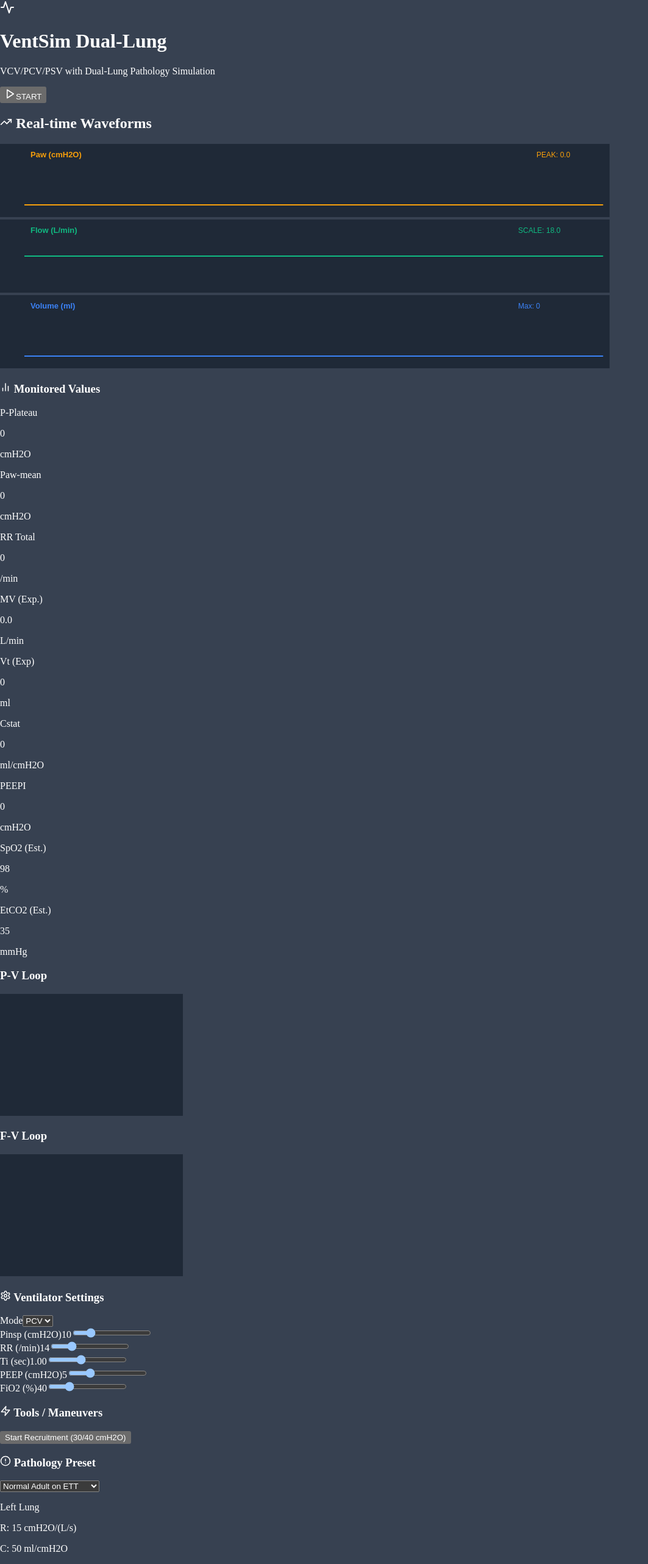
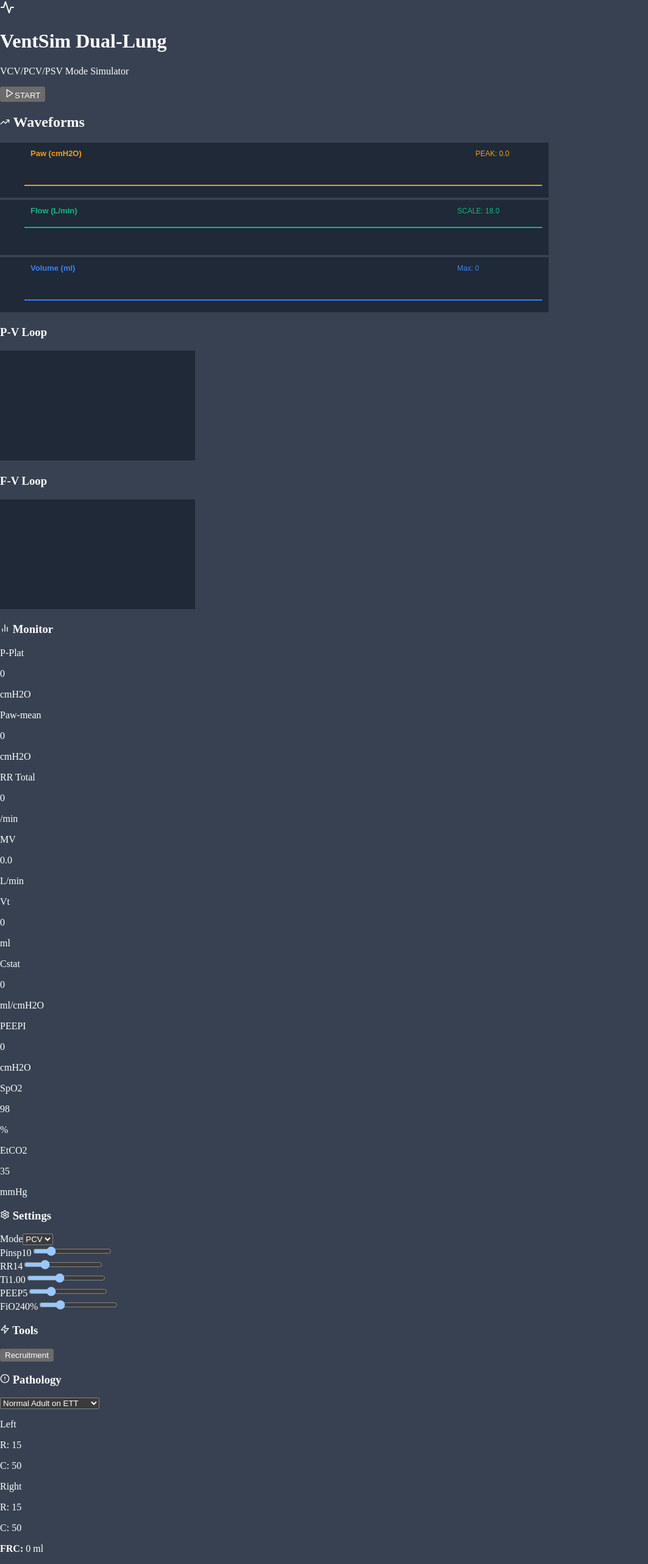
Before and after one commit to NTWKKM/vent2sim, a React (Vite) app: page / in a window 1280 px wide. Shown: the top 2565 px of the page at 61% size, without its empty margins (0-1063 px from the left). Built offline with nearby package versions, Linux system fonts and the light colour scheme.

Commit message:
Add files via upload

```diff
--- a/src/main.jsx
+++ b/src/main.jsx
@@ -1,6 +1,6 @@
 import React, { useState, useEffect, useRef, useCallback, useMemo } from 'react';
 import ReactDOM from 'react-dom/client';
-import { Play, Pause, Activity, Settings, BarChart2, AlertCircle, TrendingUp, Zap, RefreshCw } from 'lucide-react';
+import { Play, Pause, Activity, Settings, BarChart2, AlertCircle, TrendingUp, Zap } from 'lucide-react';
 import { getDynamicCompliance } from './physics/compliance';
 import { getDynamicResistance } from './physics/resistance';
 import { PATHOLOGY_PRESETS } from './physics/pathologyPresets';
@@ -434,137 +434,141 @@ function App() {
   };
 
   return (
-    <div className="min-h-screen bg-white text-gray-900 p-4">
-      <div className="max-w-7xl mx-auto">
+    <div className="min-h-screen bg-white text-gray-900 p-3">
+      <div className="w-full">
         {/* HEADER */}
-        <header className="flex justify-between items-center mb-6 pb-4 border-b border-gray-200">
+        <header className="flex justify-between items-center mb-4 pb-3 border-b border-gray-200">
           <div className="flex items-center gap-3">
-            <Activity className="h-7 w-7 text-blue-600" />
+            <Activity className="h-6 w-6 text-blue-600" />
             <div>
-              <h1 className="text-3xl font-bold">VentSim <span className="text-blue-600">Dual-Lung</span></h1>
-              <p className="text-sm text-gray-500">VCV/PCV/PSV with Dual-Lung Pathology Simulation</p>
+              <h1 className="text-2xl font-bold">VentSim <span className="text-blue-600">Dual-Lung</span></h1>
+              <p className="text-xs text-gray-500">VCV/PCV/PSV Mode Simulator</p>
             </div>
           </div>
 
           <button
             onClick={() => setIsRunning(!isRunning)}
-            className={`flex items-center gap-2 px-6 py-2.5 rounded-full font-bold transition text-base ${
+            className={`flex items-center gap-2 px-5 py-2 rounded-full font-bold transition text-sm ${
               isRunning
                 ? 'bg-red-600 hover:bg-red-700 text-white shadow-lg'
                 : 'bg-green-600 hover:bg-green-700 text-white shadow-lg'
             }`}
           >
-            {isRunning ? <Pause size={18} /> : <Play size={18} />}
+            {isRunning ? <Pause size={16} /> : <Play size={16} />}
             {isRunning ? 'STOP' : 'START'}
           </button>
         </header>
 
-        {/* MAIN CONTENT */}
-        <div className="grid grid-cols-1 lg:grid-cols-3 gap-4 mb-6">
-          {/* WAVEFORMS - FULL WIDTH TOP */}
-          <div className="lg:col-span-3 bg-white rounded-lg p-4 border border-gray-200 shadow-sm">
-            <h2 className="flex items-center gap-2 font-bold mb-3 text-lg">
-              <TrendingUp size={20} className="text-blue-600" /> Real-time Waveforms
+        {/* DESKTOP LAYOUT: Left (Waveforms/Loops/Monitor) + Right (Controls) */}
+        <div className="grid grid-cols-1 xl:grid-cols-5 gap-3">
+          {/* LEFT SECTION: 3 cols - Waveforms + Loops + Monitor */}
+          <div className="xl:col-span-3 space-y-3">
+            {/* WAVEFORMS */}
+            <div className="bg-white rounded-lg p-3 border border-gray-200 shadow-sm">
+              <h2 className="flex items-center gap-2 font-bold mb-2 text-sm">
+                <TrendingUp size={16} className="text-blue-600" /> Waveforms
               </h2>
 
-            <div className="space-y-2">
-              <div className="bg-gray-900 rounded border border-gray-300 p-2">
-                <canvas ref={canvasRefP} width={1000} height={120} className="w-full" />
+              <div className="space-y-1">
+                <div className="bg-gray-900 rounded border border-gray-300 p-1.5">
+                  <canvas ref={canvasRefP} width={900} height={90} className="w-full" />
                 </div>
-              <div className="bg-gray-900 rounded border border-gray-300 p-2">
-                <canvas ref={canvasRefF} width={1000} height={120} className="w-full" />
+                <div className="bg-gray-900 rounded border border-gray-300 p-1.5">
+                  <canvas ref={canvasRefF} width={900} height={90} className="w-full" />
                 </div>
-              <div className="bg-gray-900 rounded border border-gray-300 p-2">
-                <canvas ref={canvasRefV} width={1000} height={120} className="w-full" />
+                <div className="bg-gray-900 rounded border border-gray-300 p-1.5">
+                  <canvas ref={canvasRefV} width={900} height={90} className="w-full" />
                 </div>
               </div>
             </div>
 
-          {/* MONITORED VALUES + LOOPS */}
-          <div className="lg:col-span-2 space-y-4">
-            {/* Monitored Values */}
-            <div className="bg-white rounded-lg p-4 border border-gray-200 shadow-sm">
-              <h3 className="flex items-center gap-2 font-bold mb-3 text-base">
-                <BarChart2 size={18} className="text-blue-600" /> Monitored Values
+            {/* LOOPS */}
+            <div className="grid grid-cols-2 gap-3">
+              <div className="bg-white rounded-lg p-3 border border-gray-200 shadow-sm">
+                <h3 className="text-xs font-bold mb-1.5 text-blue-600">P-V Loop</h3>
+                <canvas ref={canvasRefPV} width={320} height={180} className="w-full bg-gray-900 rounded" />
+              </div>
+              <div className="bg-white rounded-lg p-3 border border-gray-200 shadow-sm">
+                <h3 className="text-xs font-bold mb-1.5 text-green-600">F-V Loop</h3>
+                <canvas ref={canvasRefFV} width={320} height={180} className="w-full bg-gray-900 rounded" />
+              </div>
+            </div>
+
+            {/* MONITORED VALUES - 6 boxes per row */}
+            <div className="bg-white rounded-lg p-3 border border-gray-200 shadow-sm">
+              <h3 className="flex items-center gap-2 font-bold mb-2 text-sm">
+                <BarChart2 size={16} className="text-blue-600" /> Monitor
               </h3>
 
-              <div className="grid grid-cols-3 gap-3">
-                <div className="bg-red-50 p-3 rounded-lg border border-red-100">
-                  <p className="text-xs text-gray-600">P-Plateau</p>
-                  <p className="text-2xl font-bold text-red-600">{monitoredValues.Pplat}</p>
+              <div className="grid grid-cols-6 gap-2">
+                <div className="bg-red-50 p-2.5 rounded border border-red-100">
+                  <p className="text-xs text-gray-600">P-Plat</p>
+                  <p className="text-lg font-bold text-red-600">{monitoredValues.Pplat}</p>
                   <p className="text-xs text-gray-500">cmH2O</p>
                 </div>
-                <div className="bg-yellow-50 p-3 rounded-lg border border-yellow-100">
+                <div className="bg-yellow-50 p-2.5 rounded border border-yellow-100">
                   <p className="text-xs text-gray-600">Paw-mean</p>
-                  <p className="text-2xl font-bold text-yellow-600">{monitoredValues.Pmean}</p>
+                  <p className="text-lg font-bold text-yellow-600">{monitoredValues.Pmean}</p>
                   <p className="text-xs text-gray-500">cmH2O</p>
                 </div>
-                <div className="bg-blue-50 p-3 rounded-lg border border-blue-100">
+                <div className="bg-blue-50 p-2.5 rounded border border-blue-100">
                   <p className="text-xs text-gray-600">RR Total</p>
-                  <p className="text-2xl font-bold text-blue-600">{monitoredValues.TotalRR}</p>
+                  <p className="text-lg font-bold text-blue-600">{monitoredValues.TotalRR}</p>
                   <p className="text-xs text-gray-500">/min</p>
                 </div>
-                <div className="bg-green-50 p-3 rounded-lg border border-green-100">
-                  <p className="text-xs text-gray-600">MV (Exp.)</p>
-                  <p className="text-2xl font-bold text-green-600">{monitoredValues.MV.toFixed(1)}</p>
+                <div className="bg-green-50 p-2.5 rounded border border-green-100">
+                  <p className="text-xs text-gray-600">MV</p>
+                  <p className="text-lg font-bold text-green-600">{monitoredValues.MV.toFixed(1)}</p>
                   <p className="text-xs text-gray-500">L/min</p>
                 </div>
-                <div className="bg-cyan-50 p-3 rounded-lg border border-cyan-100">
-                  <p className="text-xs text-gray-600">Vt (Exp)</p>
-                  <p className="text-2xl font-bold text-cyan-600">{monitoredValues.VtExp}</p>
+                <div className="bg-cyan-50 p-2.5 rounded border border-cyan-100">
+                  <p className="text-xs text-gray-600">Vt</p>
+                  <p className="text-lg font-bold text-cyan-600">{monitoredValues.VtExp}</p>
                   <p className="text-xs text-gray-500">ml</p>
                 </div>
-                <div className="bg-purple-50 p-3 rounded-lg border border-purple-100">
+                <div className="bg-purple-50 p-2.5 rounded border border-purple-100">
                   <p className="text-xs text-gray-600">Cstat</p>
-                  <p className="text-2xl font-bold text-purple-600">{monitoredValues.Cstat}</p>
+                  <p className="text-lg font-bold text-purple-600">{monitoredValues.Cstat}</p>
                   <p className="text-xs text-gray-500">ml/cmH2O</p>
                 </div>
-                <div className="bg-orange-50 p-3 rounded-lg border border-orange-100">
+              </div>
+
+              {/* Second row of monitor values */}
+              <div className="grid grid-cols-3 gap-2 mt-2">
+                <div className="bg-orange-50 p-2.5 rounded border border-orange-100">
                   <p className="text-xs text-gray-600">PEEPI</p>
-                  <p className="text-2xl font-bold text-orange-600">{monitoredValues.AutoPEEP}</p>
+                  <p className="text-lg font-bold text-orange-600">{monitoredValues.AutoPEEP}</p>
                   <p className="text-xs text-gray-500">cmH2O</p>
                 </div>
-                <div className={`p-3 rounded-lg border ${monitoredValues.SpO2 < 90 ? 'bg-red-50 border-red-100' : 'bg-blue-50 border-blue-100'}`}>
-                  <p className="text-xs text-gray-600">SpO2 (Est.)</p>
-                  <p className={`text-2xl font-bold ${monitoredValues.SpO2 < 90 ? 'text-red-600' : 'text-blue-600'}`}>{monitoredValues.SpO2}</p>
+                <div className={`p-2.5 rounded border ${monitoredValues.SpO2 < 90 ? 'bg-red-50 border-red-100' : 'bg-cyan-50 border-cyan-100'}`}>
+                  <p className="text-xs text-gray-600">SpO2</p>
+                  <p className={`text-lg font-bold ${monitoredValues.SpO2 < 90 ? 'text-red-600' : 'text-cyan-600'}`}>{monitoredValues.SpO2}</p>
                   <p className="text-xs text-gray-500">%</p>
                 </div>
-                <div className="bg-pink-50 p-3 rounded-lg border border-pink-100">
-                  <p className="text-xs text-gray-600">EtCO2 (Est.)</p>
-                  <p className="text-2xl font-bold text-pink-600">{monitoredValues.EtCO2}</p>
+                <div className="bg-pink-50 p-2.5 rounded border border-pink-100">
+                  <p className="text-xs text-gray-600">EtCO2</p>
+                  <p className="text-lg font-bold text-pink-600">{monitoredValues.EtCO2}</p>
                   <p className="text-xs text-gray-500">mmHg</p>
                 </div>
               </div>
             </div>
-
-            {/* Loops */}
-            <div className="grid grid-cols-2 gap-3">
-              <div className="bg-white rounded-lg p-3 border border-gray-200 shadow-sm">
-                <h3 className="text-sm font-bold mb-2">P-V Loop</h3>
-                <canvas ref={canvasRefPV} width={300} height={200} className="w-full bg-gray-900 rounded" />
-              </div>
-              <div className="bg-white rounded-lg p-3 border border-gray-200 shadow-sm">
-                <h3 className="text-sm font-bold mb-2">F-V Loop</h3>
-                <canvas ref={canvasRefFV} width={300} height={200} className="w-full bg-gray-900 rounded" />
-              </div>
-            </div>
           </div>
 
-          {/* CONTROLS - 1/3 WIDTH */}
-          <div className="space-y-4">
-            {/* Ventilator Settings */}
-            <div className="bg-white rounded-lg p-4 border border-gray-200 shadow-sm">
-              <h3 className="flex items-center gap-2 font-bold mb-3 text-base">
-                <Settings size={18} className="text-blue-600" /> Ventilator Settings
+          {/* RIGHT SECTION: 2 cols - Controls */}
+          <div className="xl:col-span-2 space-y-3">
+            {/* VENTILATOR SETTINGS */}
+            <div className="bg-white rounded-lg p-3 border border-gray-200 shadow-sm">
+              <h3 className="flex items-center gap-2 font-bold mb-2 text-sm">
+                <Settings size={16} className="text-blue-600" /> Settings
               </h3>
 
-              <div className="space-y-3 text-sm">
+              <div className="space-y-2 text-xs">
                 <div>
-                  <label className="text-xs font-bold text-gray-700">Mode</label>
+                  <label className="font-bold text-gray-700 block mb-0.5">Mode</label>
                   <select
                     value={params.mode}
                     onChange={(e) => setParams(p => ({ ...p, mode: e.target.value }))}
-                    className="w-full bg-white border border-gray-300 rounded px-2 py-1.5 text-sm text-gray-900 hover:border-gray-400"
+                    className="w-full bg-white border border-gray-300 rounded px-2 py-1 text-xs text-gray-900"
                   >
                     <option>VCV</option>
                     <option>PCV</option>
@@ -573,8 +577,8 @@ function App() {
                 </div>
 
                 <div>
-                  <label className="text-xs font-bold text-gray-700 flex justify-between">
-                    <span>Pinsp (cmH2O)</span>
+                  <label className="font-bold text-gray-700 flex justify-between mb-0.5">
+                    <span>Pinsp</span>
                     <span className="text-red-600">{params.inspiratoryPressure}</span>
                   </label>
                   <input
@@ -582,13 +586,13 @@ function App() {
                     min="5" max="30"
                     value={params.inspiratoryPressure}
                     onChange={(e) => setParams(p => ({ ...p, inspiratoryPressure: Number(e.target.value) }))}
-                    className="w-full h-2 bg-gray-300 rounded appearance-none cursor-pointer"
+                    className="w-full h-1.5 bg-gray-300 rounded"
                   />
                 </div>
 
                 <div>
-                  <label className="text-xs font-bold text-gray-700 flex justify-between">
-                    <span>RR (/min)</span>
+                  <label className="font-bold text-gray-700 flex justify-between mb-0.5">
+                    <span>RR</span>
                     <span className="text-blue-600">{params.respiratoryRate}</span>
                   </label>
                   <input
@@ -596,13 +600,13 @@ function App() {
                     min="6" max="40"
                     value={params.respiratoryRate}
                     onChange={(e) => setParams(p => ({ ...p, respiratoryRate: Number(e.target.value) }))}
-                    className="w-full h-2 bg-gray-300 rounded appearance-none cursor-pointer"
+                    className="w-full h-1.5 bg-gray-300 rounded"
                   />
                 </div>
 
                 <div>
-                  <label className="text-xs font-bold text-gray-700 flex justify-between">
-                    <span>Ti (sec)</span>
+                  <label className="font-bold text-gray-700 flex justify-between mb-0.5">
+                    <span>Ti</span>
                     <span className="text-yellow-600">{params.inspiratoryTime.toFixed(2)}</span>
                   </label>
                   <input
@@ -610,13 +614,13 @@ function App() {
                     min="0.3" max="2.0" step="0.1"
                     value={params.inspiratoryTime}
                     onChange={(e) => setParams(p => ({ ...p, inspiratoryTime: Number(e.target.value) }))}
-                    className="w-full h-2 bg-gray-300 rounded appearance-none cursor-pointer"
+                    className="w-full h-1.5 bg-gray-300 rounded"
                   />
                 </div>
 
                 <div>
-                  <label className="text-xs font-bold text-gray-700 flex justify-between">
-                    <span>PEEP (cmH2O)</span>
+                  <label className="font-bold text-gray-700 flex justify-between mb-0.5">
+                    <span>PEEP</span>
                     <span className="text-purple-600">{params.peep}</span>
                   </label>
                   <input
@@ -624,66 +628,66 @@ function App() {
                     min="0" max="20"
                     value={params.peep}
                     onChange={(e) => setParams(p => ({ ...p, peep: Number(e.target.value) }))}
-                    className="w-full h-2 bg-gray-300 rounded appearance-none cursor-pointer"
+                    className="w-full h-1.5 bg-gray-300 rounded"
                   />
                 </div>
 
                 <div>
-                  <label className="text-xs font-bold text-gray-700 flex justify-between">
-                    <span>FiO2 (%)</span>
-                    <span className="text-green-600">{Math.round(params.fiO2 * 100)}</span>
+                  <label className="font-bold text-gray-700 flex justify-between mb-0.5">
+                    <span>FiO2</span>
+                    <span className="text-green-600">{Math.round(params.fiO2 * 100)}%</span>
                   </label>
                   <input
                     type="range"
                     min="21" max="100"
                     value={params.fiO2 * 100}
                     onChange={(e) => setParams(p => ({ ...p, fiO2: Number(e.target.value) / 100 }))}
-                    className="w-full h-2 bg-gray-300 rounded appearance-none cursor-pointer"
+                    className="w-full h-1.5 bg-gray-300 rounded"
                   />
                 </div>
               </div>
             </div>
 
-            {/* Tools & Maneuvers */}
-            <div className="bg-gradient-to-br from-blue-50 to-cyan-50 rounded-lg p-4 border border-blue-200 shadow-sm">
-              <h3 className="flex items-center gap-2 font-bold mb-3 text-base text-blue-900">
-                <Zap size={18} /> Tools / Maneuvers
+            {/* TOOLS */}
+            <div className="bg-blue-50 rounded-lg p-3 border border-blue-200 shadow-sm">
+              <h3 className="flex items-center gap-2 font-bold mb-2 text-sm text-blue-900">
+                <Zap size={16} /> Tools
               </h3>
-              <button className="w-full bg-white border border-blue-300 text-blue-700 font-semibold py-2 rounded-lg hover:bg-blue-50 transition">
-                Start Recruitment (30/40 cmH2O)
+              <button className="w-full bg-white border border-blue-300 text-blue-700 text-xs font-semibold py-1.5 rounded hover:bg-blue-50">
+                Recruitment
               </button>
             </div>
 
-            {/* Pathology */}
-            <div className="bg-white rounded-lg p-4 border border-gray-200 shadow-sm">
-              <h3 className="flex items-center gap-2 font-bold mb-3 text-base">
-                <AlertCircle size={18} className="text-orange-600" /> Pathology Preset
+            {/* PATHOLOGY */}
+            <div className="bg-white rounded-lg p-3 border border-gray-200 shadow-sm">
+              <h3 className="flex items-center gap-2 font-bold mb-2 text-sm">
+                <AlertCircle size={16} className="text-orange-600" /> Pathology
               </h3>
 
               <select
                 value={params.pathology}
                 onChange={handlePathologyChange}
-                className="w-full bg-white border border-gray-300 rounded px-2 py-2 text-sm text-gray-900 hover:border-gray-400"
+                className="w-full bg-white border border-gray-300 rounded px-2 py-1 text-xs text-gray-900 mb-2"
               >
                 {Object.entries(PATHOLOGY_PRESETS).map(([key, preset]) => (
                   <option key={key} value={key}>{preset.name}</option>
                 ))}
               </select>
 
-              <div className="mt-3 p-3 bg-gray-50 rounded text-xs text-gray-700 border border-gray-200">
-                <div className="grid grid-cols-2 gap-2">
+              <div className="p-2 bg-gray-50 rounded text-xs text-gray-700 border border-gray-200">
+                <div className="grid grid-cols-2 gap-1 mb-1">
                   <div>
-                    <p className="font-bold text-gray-800">Left Lung</p>
-                    <p>R: {params.resL} cmH2O/(L/s)</p>
-                    <p>C: {params.compL} ml/cmH2O</p>
+                    <p className="font-bold text-xs">Left</p>
+                    <p>R: {params.resL}</p>
+                    <p>C: {params.compL}</p>
                   </div>
                   <div>
-                    <p className="font-bold text-gray-800">Right Lung</p>
-                    <p>R: {params.resR} cmH2O/(L/s)</p>
-                    <p>C: {params.compR} ml/cmH2O</p>
+                    <p className="font-bold text-xs">Right</p>
+                    <p>R: {params.resR}</p>
+                    <p>C: {params.compR}</p>
                   </div>
                 </div>
-                <p className="mt-2 text-gray-600"><strong>FRC:</strong> {(params.frcOffset * 1000).toFixed(0)} ml</p>
+                <p><strong>FRC:</strong> {(params.frcOffset * 1000).toFixed(0)} ml</p>
               </div>
             </div>
           </div>
```
Lines whose indentation alone changed are shown as unchanged.
